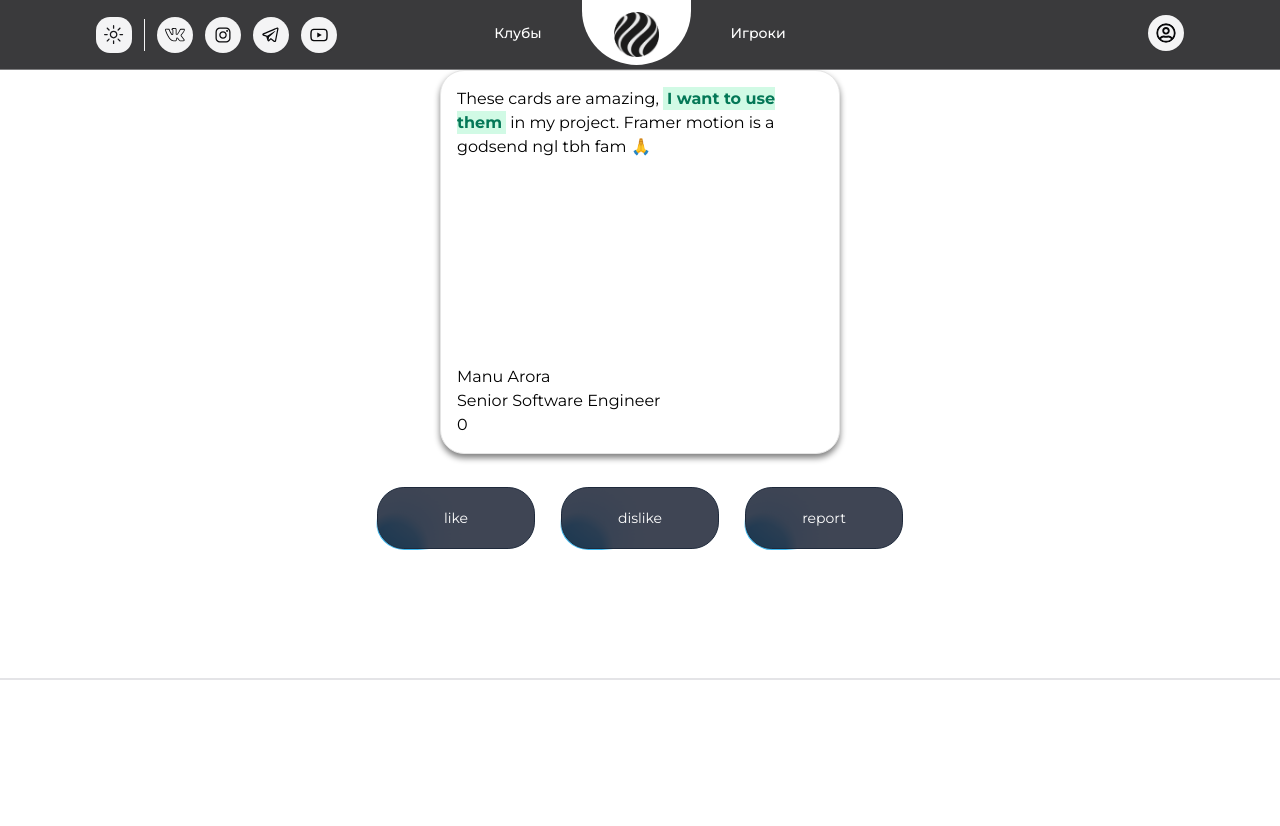
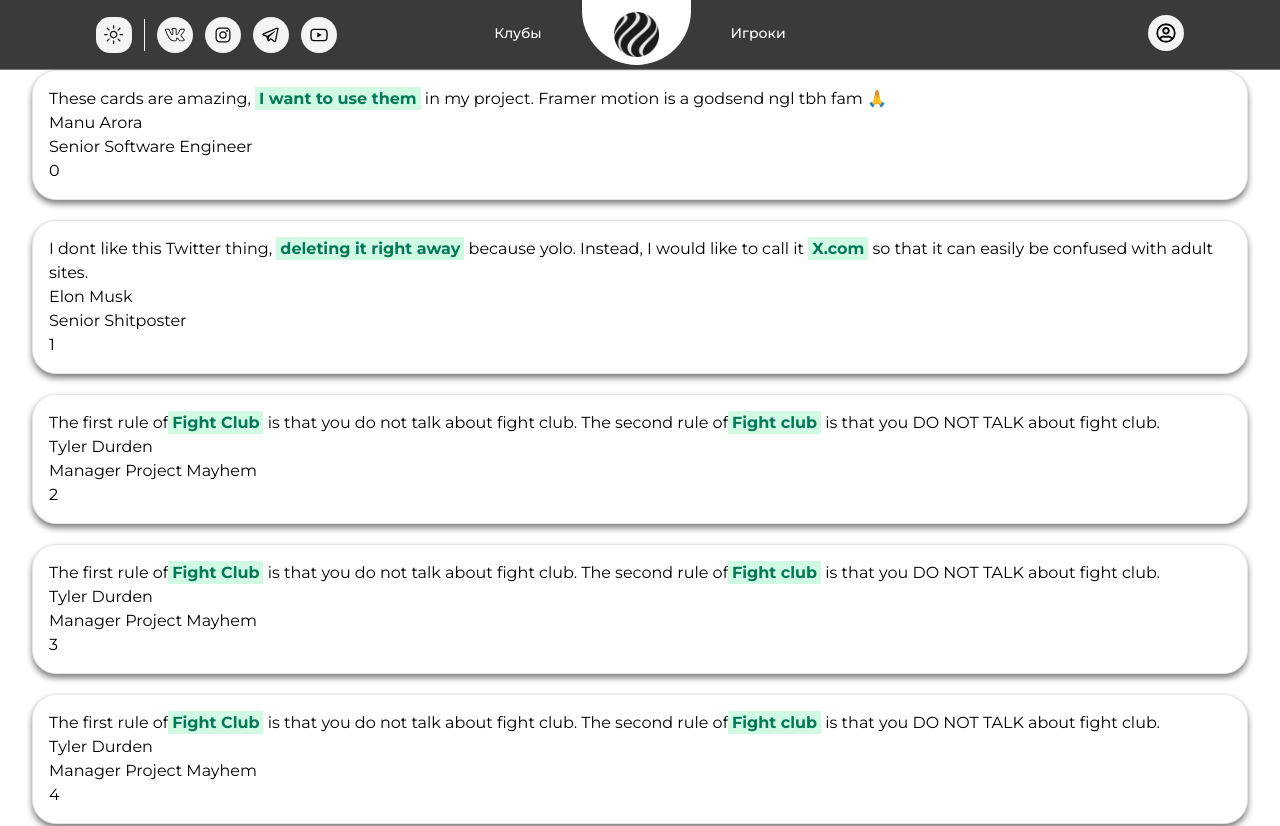
Before and after one commit to unhaten/foot-school, a Next.js app in the folder client/: page /browse in a window 1280 px wide. Shown: the top 826 px of the page. Before the commit the page ends 800 px from the top, so only its background shows below. Built offline with nearby package versions, Linux system fonts and the light colour scheme.

Commit message:
working demo - no logic

```diff
--- a/client/src/whyIDidThis/card-stack.tsx
+++ b/client/src/whyIDidThis/card-stack.tsx
@@ -1,6 +1,5 @@
+import { motion, useAnimation } from 'framer-motion'
 import React, { useEffect, useRef, useState } from 'react'
-import { motion, AnimatePresence, useAnimation } from 'framer-motion'
-import { PanInfo } from 'framer-motion'
 
 type CardType = {
 	id: number
@@ -9,89 +8,45 @@ type CardType = {
 	content: React.ReactNode
 }
 
-// _: MouseEvent | TouchEvent | PointerEvent,
-// 		info: PanInfo
-
-const Card = ({
-	card,
-	onSwipe,
-	style
-}: {
-	card: CardType
-	onSwipe: () => void
-	style?: React.CSSProperties
-}) => {
+const Card = ({ card, onSwipe }: { card: CardType; onSwipe: () => void }) => {
 	const controls = useAnimation()
 	const [swipeDirection, setSwipeDirection] = useState<
 		null | 'left' | 'right'
 	>(null)
+	const [color, setColor] = useState('gray') // initial color
 
 	const isMounted = useRef(false)
 
 	useEffect(() => {
-		isMounted.current = true // Устанавливаем флаг монтирования в true при монтировании компонента
+		isMounted.current = true
 		return () => {
-			isMounted.current = false // Сбрасываем флаг при размонтировании компонента
+			isMounted.current = false
 		}
 	}, [])
 
-	const handleDrag = (
-		_: MouseEvent | TouchEvent | PointerEvent,
-		info: PanInfo
-	) => {
+	const handleDrag = (_, info: { offset: { x: number } }) => {
 		if (!isMounted.current) return
+		controls.set({ x: info.offset.x })
+	}
 
+	const handleDragEnd = (_, info: { offset: { x: number } }) => {
+		if (!isMounted.current) return
+		controls.set({ x: 0 })
 		const direction = info.offset.x > 0 ? 'right' : 'left'
 		setSwipeDirection(direction)
-		const rotate = info.offset.x / 30
-		controls.set({ rotate })
+		setColor(direction === 'right' ? 'green' : 'red') // update color based on swipe direction
 	}
-
-	const handleDragEnd = async (
-		_: MouseEvent | TouchEvent | PointerEvent,
-		info: PanInfo
-	) => {
-		if (!isMounted.current) return // Проверяем, что компонент смонтирован
-
-		if (Math.abs(info.offset.x) > 150) {
-			await controls.start({
-				x: info.offset.x > 0 ? 500 : -500,
-				opacity: 0,
-				transition: { duration: 0.2 }
-			})
-			onSwipe()
-		} else {
-			await controls.start({
-				x: 0,
-				rotate: 0,
-				transition: { duration: 0.3 }
-			})
-			setSwipeDirection(null) // Сброс направления свайпа после завершения анимации
-		}
-	}
-
-	// Динамически определяем цвет тени на основе направления свайпа
-	const boxShadowColor =
-		swipeDirection === 'right'
-			? 'green'
-			: swipeDirection === 'left'
-			? 'red'
-			: 'gray'
 
 	return (
 		<motion.div
 			className='bg-white rounded-3xl p-4 shadow-xl border border-neutral-200 flex flex-col justify-between'
 			drag='x'
-			dragConstraints={{ left: 0, right: 0 }}
-			dragTransition={{ bounceStiffness: 600, bounceDamping: 10 }}
 			onDrag={handleDrag}
 			onDragEnd={handleDragEnd}
-			dragElastic={0.5}
 			animate={controls}
-			whileHover={{ scale: 1.05 }}
 			style={{
-				...style,
-				boxShadow: `0 4px 6px ${boxShadowColor}` // Применяем динамический box-shadow
+				marginBottom: 20, // add space between cards
+				boxShadow: `0 4px 6px ${color}` // update box shadow color
 			}}
 		>
 			<div>{card.content}</div>
@@ -104,40 +59,14 @@ const Card = ({
 	)
 }
 
-export const CardStack = ({ items }: { items: CardType[] }) => {
-	const [activeIndex, setActiveIndex] = useState(0)
-
-	const handleSwipe = () => {
-		setActiveIndex(prev => prev + 1) // Перемещаем стек вверх
-	}
-
+const CardStack = ({ items }: { items: CardType[] }) => {
 	return (
-		<div className='relative w-[300px] sm:w-[400px] h-96 flex items-center justify-center'>
-			<AnimatePresence initial={false}>
-				{items
-					.slice(activeIndex, activeIndex + 2)
-					.map((card, index) => (
-						<Card
-							key={card.id}
-							card={card}
-							onSwipe={handleSwipe}
-							style={{
-								zIndex: items.length - index, // Управляем z-index
-								position: 'absolute',
-								cursor: 'pointer',
-								width: '100%',
-								height: '100%',
-								boxShadow: 'transparent 0px 4px 6px',
-								transform: `translateY(${
-									index * -10
-								}px) scale(${1 - index * 0.05})`, // Сдвиг и уменьшение масштаба для следующих карточек
-								transition:
-									'transform 0.15s, opacity 0.15s, box-shadow 0.35s', // Плавная анимация для сдвига и масштаба
-								opacity: index === 0 ? 1 : 0.7 // Пониженная прозрачность для следующих карточек
-							}}
-						/>
-					))}
-			</AnimatePresence>
+		<div className='flex flex-col justify-center'>
+			{items.map((card, index) => (
+				<Card key={card.id} card={card} onSwipe={() => {}} />
+			))}
 		</div>
 	)
 }
+
+export default CardStack
--- a/client/src/whyIDidThis/cards.tsx
+++ b/client/src/whyIDidThis/cards.tsx
@@ -1,8 +1,7 @@
 'use client'
-import { useState } from 'react'
+import { Button } from '@/components/ui/moving-border'
 import { cn } from '@/lib/utils'
-import { CardStack } from '@/whyIDidThis/card-stack'
-import { Button } from '@/components/ui/moving-border'
+import CardStack from '@/whyIDidThis/card-stack'
 
 export function Cards() {
 	// В данном случае, мы управляем состоянием видимых карточек внутри CardStack
```
